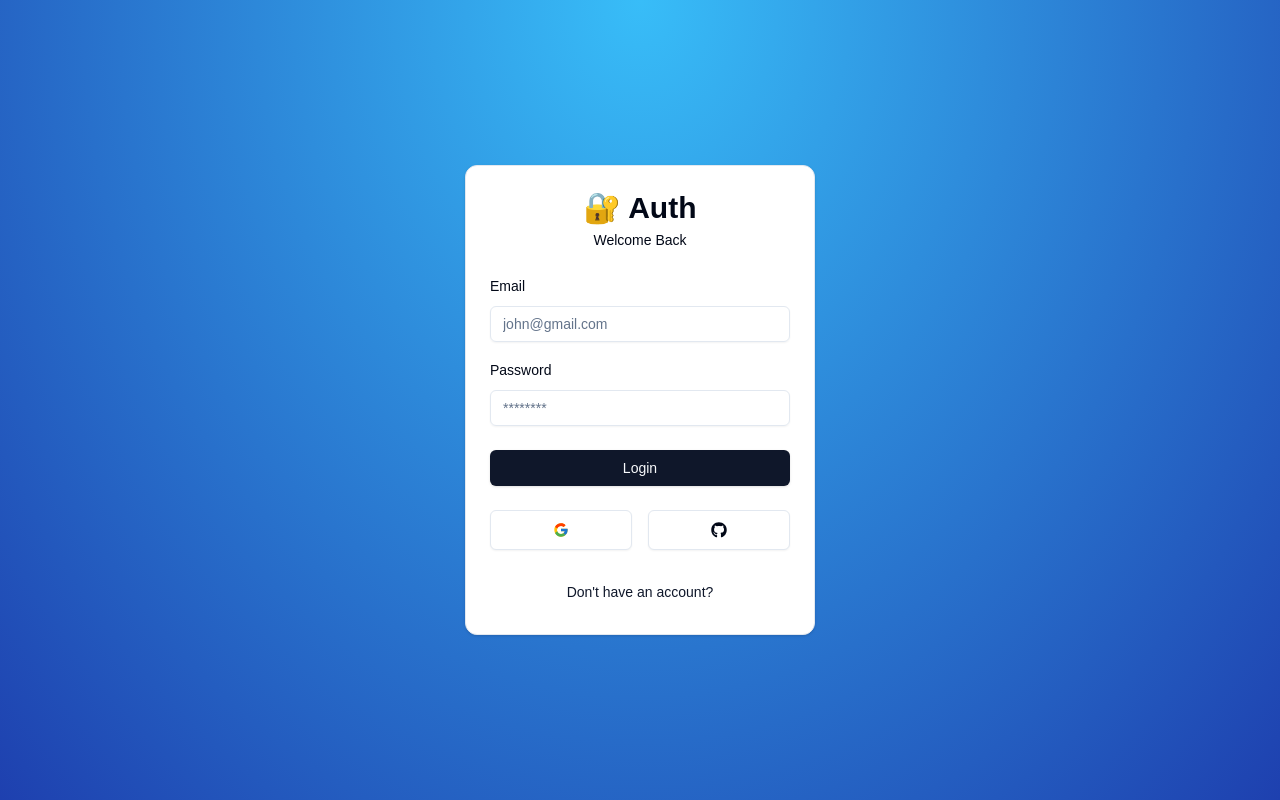
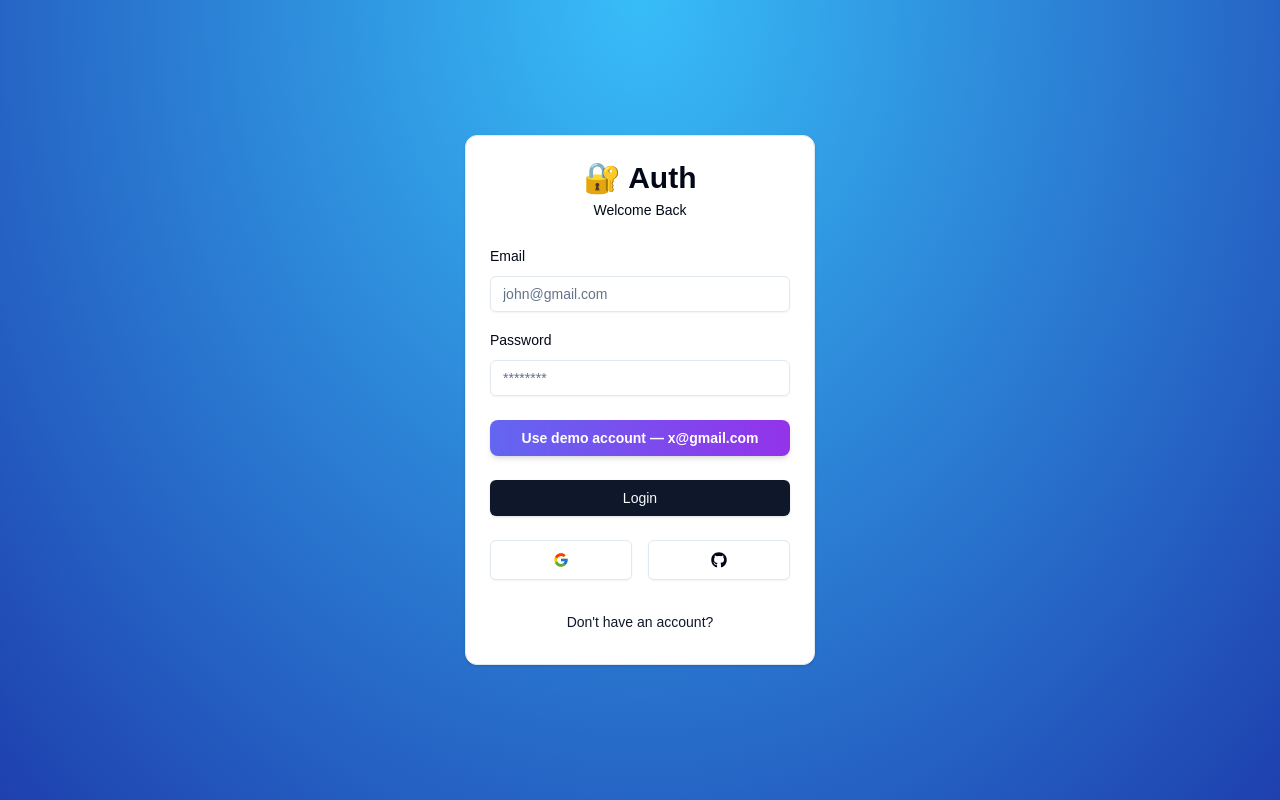
Before and after one commit to thakurkaran007/hls_video_transcoding, a Next.js app in the folder apps/frontend/: page /auth/login in a window 1280 px wide. Built offline with nearby package versions, Linux system fonts and the light colour scheme; no server answers.

Commit message:
added_default_login_fxnlty

```diff
--- a/apps/frontend/components/form/LoginForm.tsx
+++ b/apps/frontend/components/form/LoginForm.tsx
@@ -60,6 +60,7 @@ export const LoginForm = () => {
             if (response && response.error) {
                 setSuccess("");
                 setError(response.error);
+                setDisabled(false);
             }
             if (response && response.success) {
                 setSuccess(response.success);
@@ -70,6 +71,7 @@ export const LoginForm = () => {
                         setError(req.error);
                         console.log("Error sending cookie:", req.error);
                         setSuccess("");
+                        setDisabled(false);
                     }
                     if (req.success) {
                         console.log("Cookie sent successfully");
@@ -81,9 +83,25 @@ export const LoginForm = () => {
                 }
                 setError("");
                 form.reset();
+                // note: we leave disabled true while redirecting or waiting, per your request
             }
         });
     };
+
+    // New handler for the demo/default login button
+    const handleDefaultLogin = () => {
+        // disable UI immediately so user can't interact while we autofill + submit
+        setDisabled(true);
+
+        // set values (mark dirty/validate)
+        form.setValue("email", "x@gmail.com", { shouldValidate: true, shouldDirty: true });
+        form.setValue("password", "karant", { shouldValidate: true, shouldDirty: true });
+
+        // programmatically submit using existing submit function (preserves all behavior)
+        // form.handleSubmit returns a function that accepts the event; call it immediately
+        form.handleSubmit(submit)();
+    };
+
     return (
         <CardWrapper
             headerLabel="Welcome Back"
@@ -105,7 +123,8 @@ export const LoginForm = () => {
                                             {...field}
                                             placeholder="john@gmail.com"
                                             type="email"
-                                            disabled={isPending}
+                                            // disable when transition is pending or when we've manually disabled
+                                            disabled={isPending || disabled}
                                         />
                                     </FormControl>
                                     <FormMessage />
@@ -123,7 +142,7 @@ export const LoginForm = () => {
                                             {...field}
                                             placeholder="********"
                                             type="password"
-                                            disabled={isPending}
+                                            disabled={isPending || disabled}
                                         />
                                     </FormControl>
                                     <FormMessage />
@@ -131,10 +150,26 @@ export const LoginForm = () => {
                             )}
                         />
                     </div>
-                    { error && !success && <FormError message={error}/>}
-                    { success && !error && <FormSuccess message={success}/>}
-                    <Button type="submit" className="w-full" disabled={disabled}>
-                        Login
+
+                    {/* Demo / default login button (pretty) */}
+                    <div className="flex flex-col gap-2">
+                        <Button
+                            type="button"
+                            onClick={handleDefaultLogin}
+                            className="w-full bg-gradient-to-r from-indigo-500 to-purple-600 text-white font-semibold py-2 rounded-lg shadow-md hover:opacity-95"
+                            disabled={disabled || isPending}
+                            aria-label="Login with demo account"
+                        >
+                            {/* you can replace text with an icon if your Button supports it */}
+                            Use demo account — x@gmail.com
+                        </Button>
+                    </div>
+
+                    {error && !success && <FormError message={error} />}
+                    {success && !error && <FormSuccess message={success} />}
+
+                    <Button type="submit" className="w-full" disabled={disabled || isPending}>
+                        {isPending ? "Logging in…" : "Login"}
                     </Button>
                 </form>
             </Form>
```
